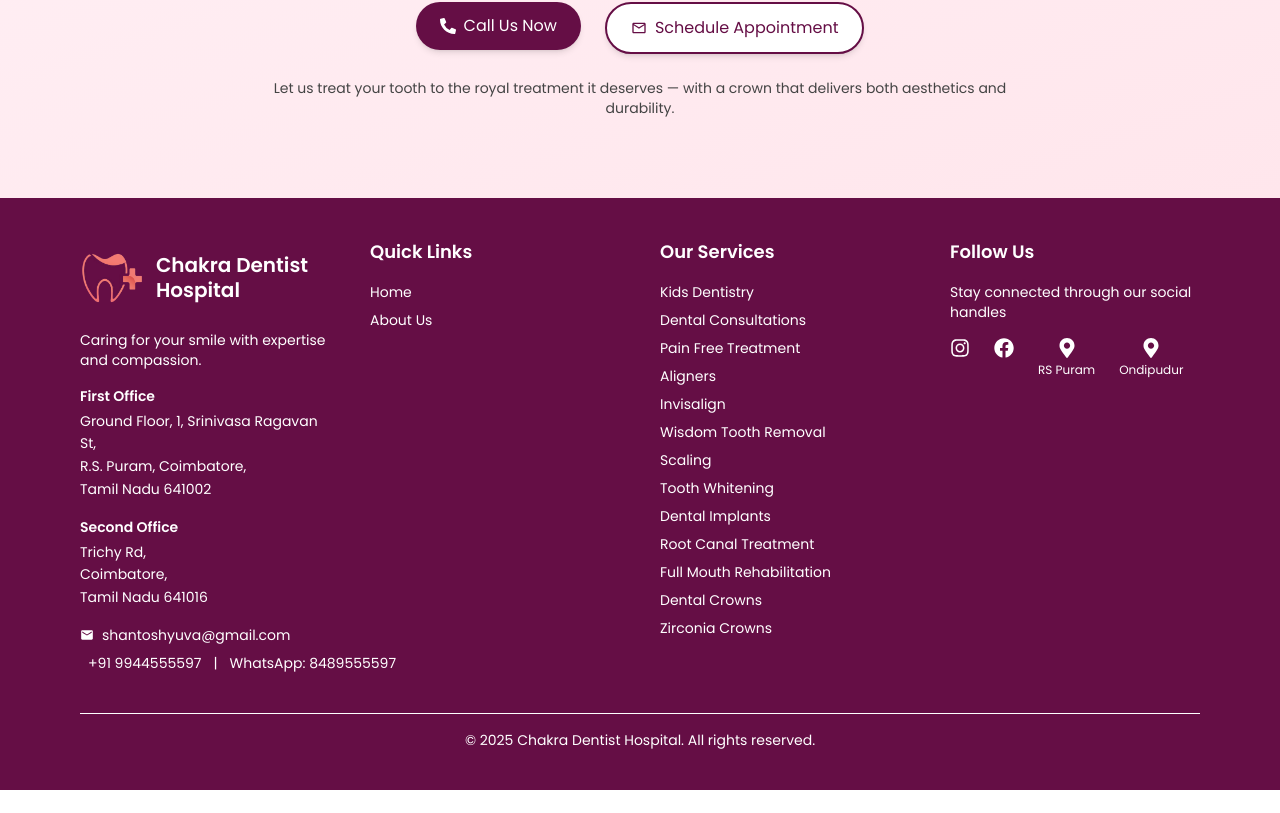
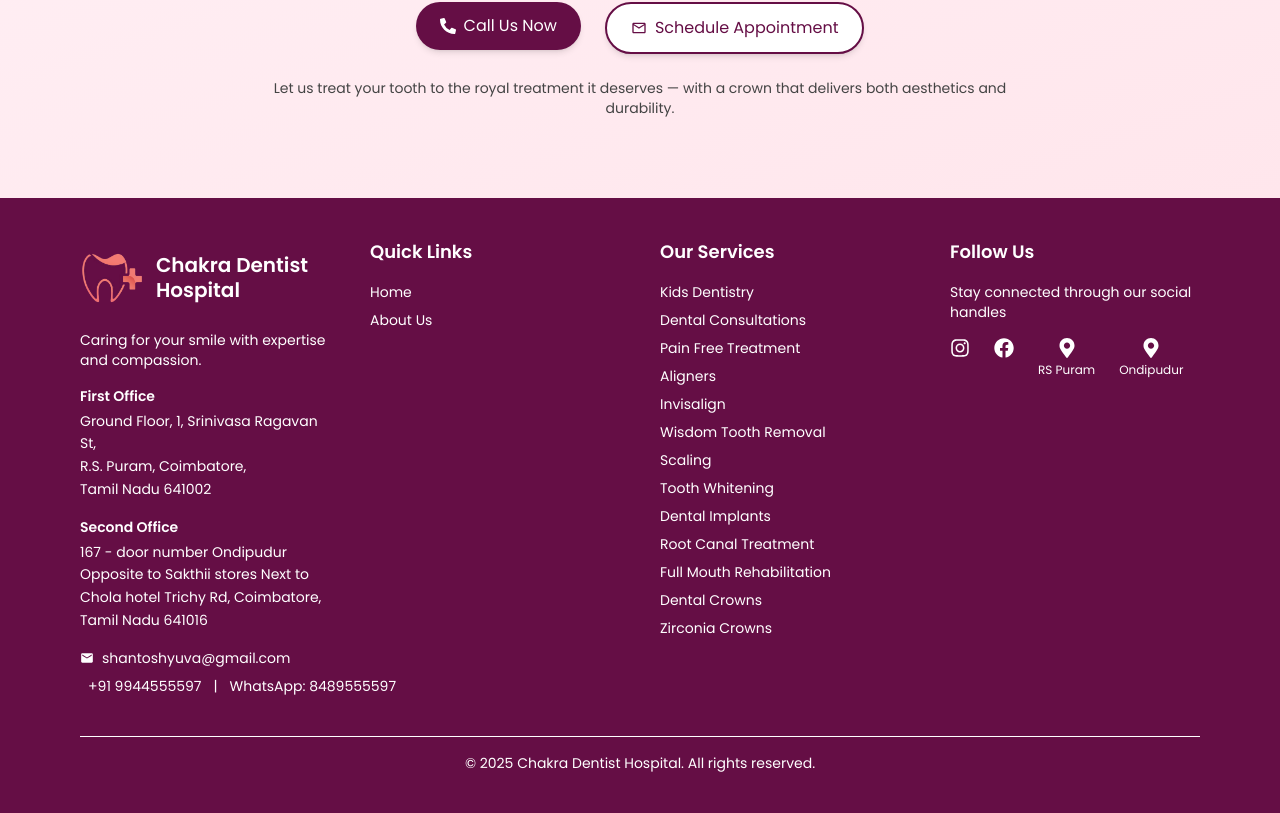
Before and after one commit to chakradentalhospital/chakra, a React (Vite) app: page /services/zirconia-crowns in a window 1280 px wide. Shown: the part 5907-6720 px from the top of the page. Before the commit the page ends 6697 px from the top, so only its background shows below. Built offline with nearby package versions, Linux system fonts and the light colour scheme.

Commit message:
footer changes

```diff
--- a/src/Components/Footer.jsx
+++ b/src/Components/Footer.jsx
@@ -63,8 +63,8 @@ const Footer = () => {
           <div className="mb-4">
             <h4 className="font-semibold text-sm mb-1">Second Office</h4>
             <p className="text-sm leading-relaxed">
-              Trichy Rd,
-              <br />
+              167 - door number Ondipudur Opposite to Sakthii stores
+              Next to Chola hotel Trichy Rd,
               Coimbatore,
               <br />
               Tamil Nadu 641016
```
